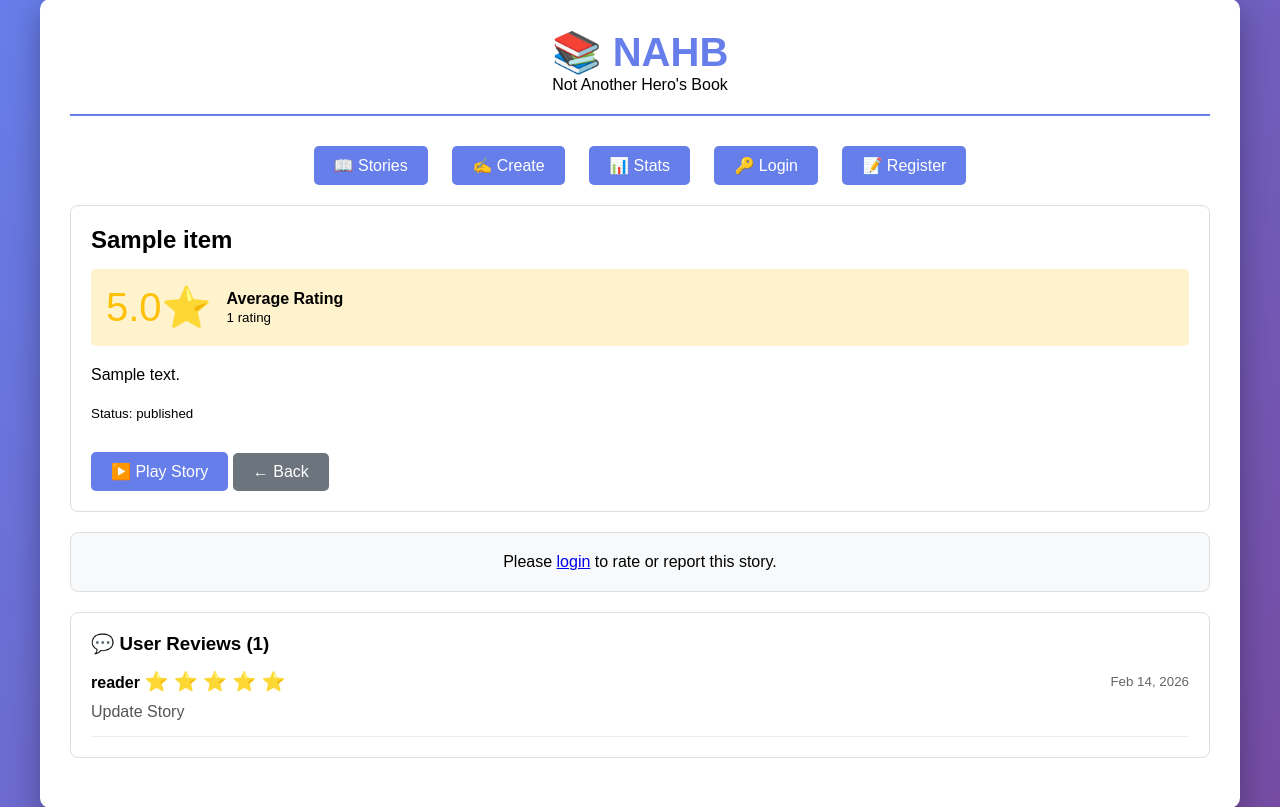
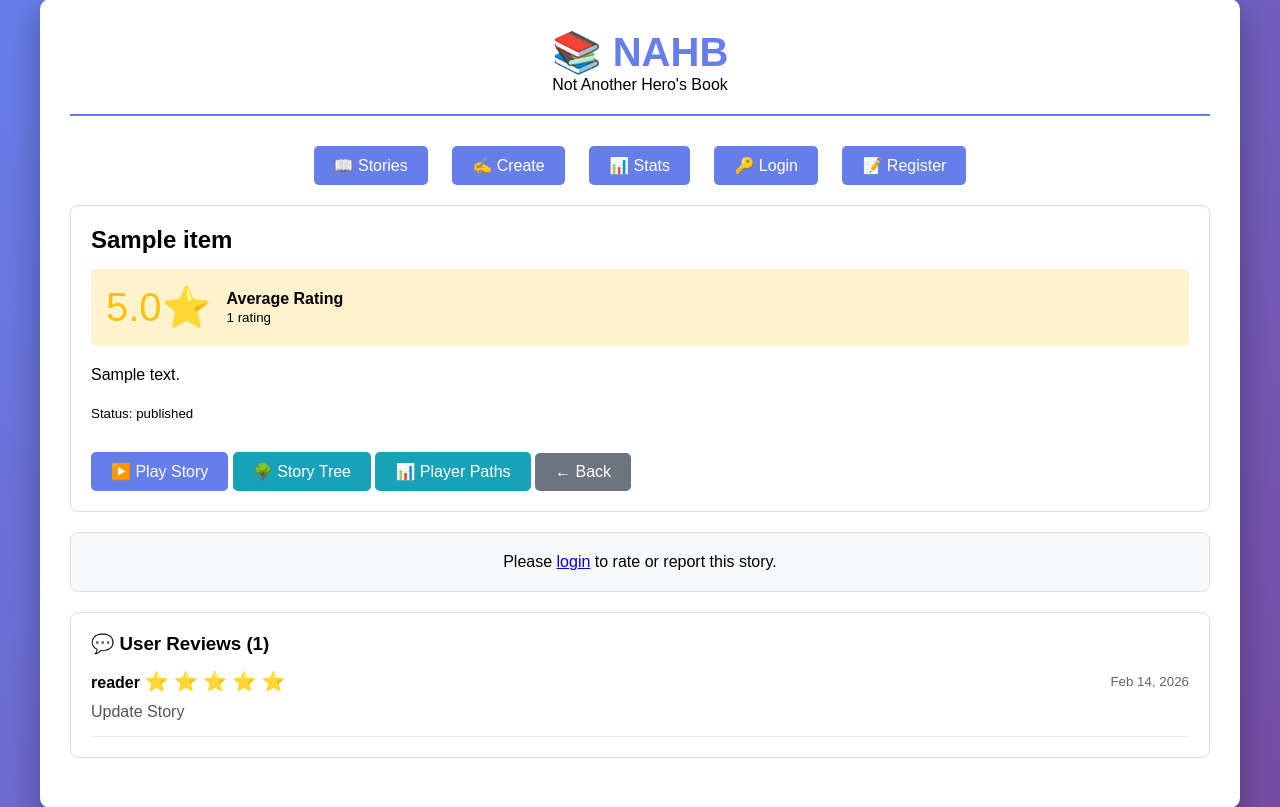
Before and after one commit to krishan-baragama/nahb-project, a Django app: page /story/2/ in a window 1280 px wide. Shown: the part 21-828 px from the top of the page. Run offline with Django 5.2, Linux system fonts and the light colour scheme; data comes from the database, SQL or seed files in the repository; a database or web service that is not in the repository returns one stand-in record (values such as "Sample title"); data that the repository does not hold is empty.

Commit message:
feat(level20): add visualization links to story detail - Add story tree button - Add player paths button

```diff
--- a/django-app/djangoProject/gameplayApp/templates/gameplay/story_detail.html
+++ b/django-app/djangoProject/gameplayApp/templates/gameplay/story_detail.html
@@ -33,6 +33,8 @@
                 <a href="{% url 'edit_story' story.id %}" class="btn" style="background: #6c757d;">✏️ Edit</a>
             {% endif %}
         {% endif %}
+        <a href="{% url 'story_tree' story.id %}" class="btn" style="background: #17a2b8;">🌳 Story Tree</a>
+        <a href="{% url 'player_path' story.id %}" class="btn" style="background: #17a2b8;">📊 Player Paths</a>
 
         <a href="{% url 'story_list' %}" class="btn" style="background: #6c757d;">← Back</a>
     </div>
```
